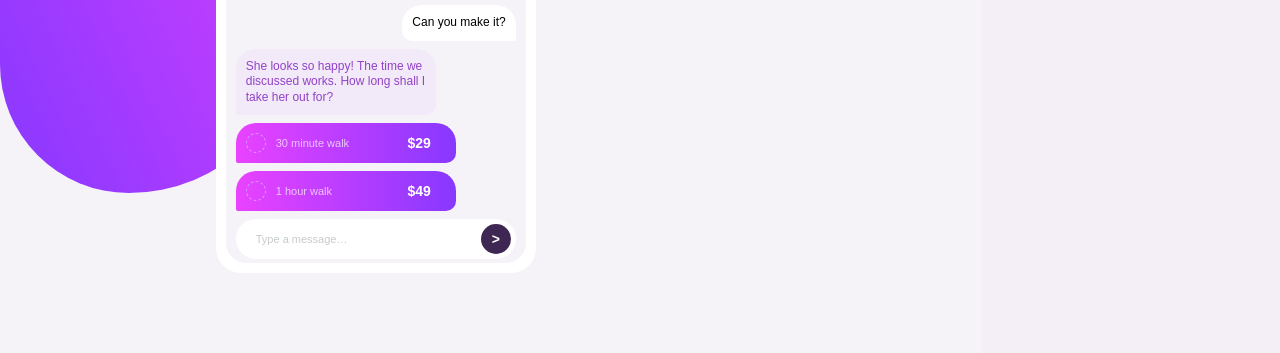
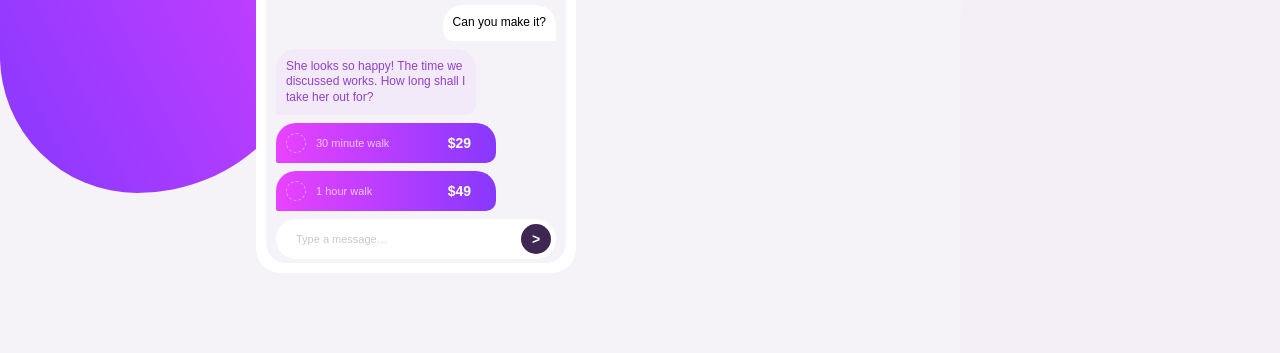
Before and after one commit to jaya-git-123/Samuel-green, a plain HTML site: page Index.html in a window 1280 px wide. Shown: the part 447-800 px from the top of the page. Drawn offline with Linux system fonts and the light colour scheme.

Commit message:
updated code

```diff
--- a/Style.css
+++ b/Style.css
@@ -214,8 +214,9 @@ body {
     margin:30px 0 80px 0;
     max-width:300px;
 }
-@media (min-width:400px){
+@media screen and (min-width:599px){
     .container{
+
         flex-direction:row;
         height:100vh;
     }
@@ -231,7 +232,6 @@ body {
        bottom:0;
        align-items:flex-start;
        width:50%;
-       margin-left: 85px;
     }
     .second-sub-container>*{
         text-align:left;
```
Also changed, not shown: Index.html (+0 -1 lines).
